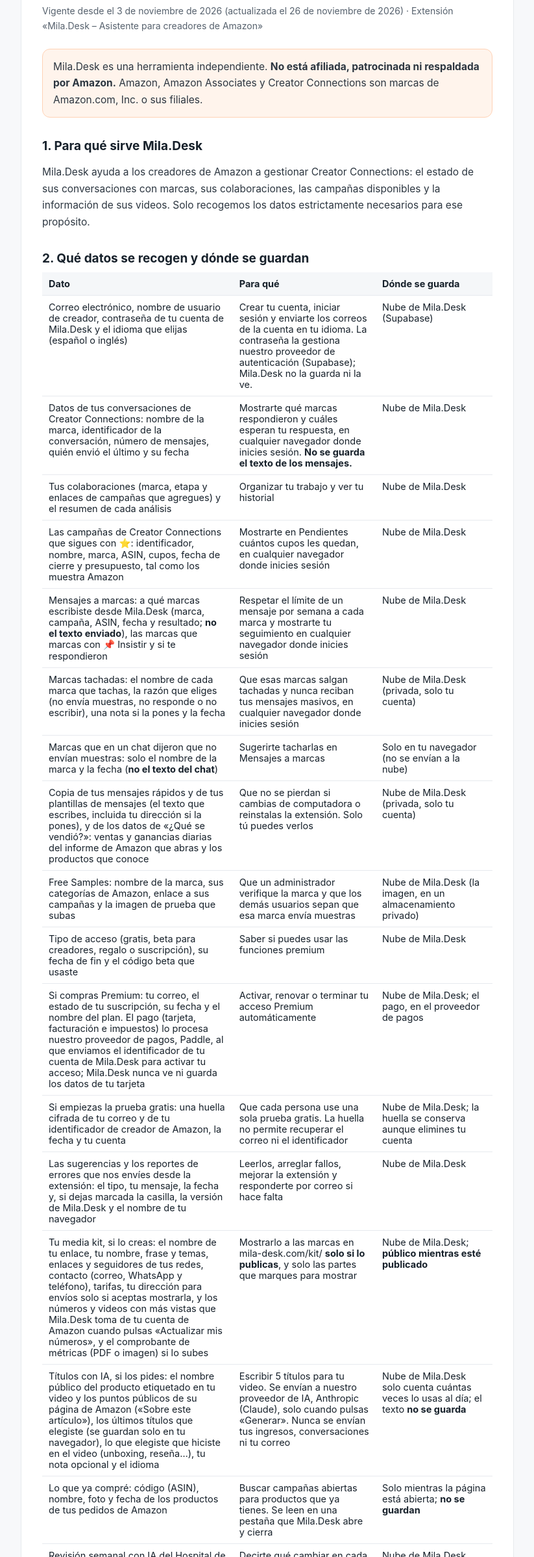
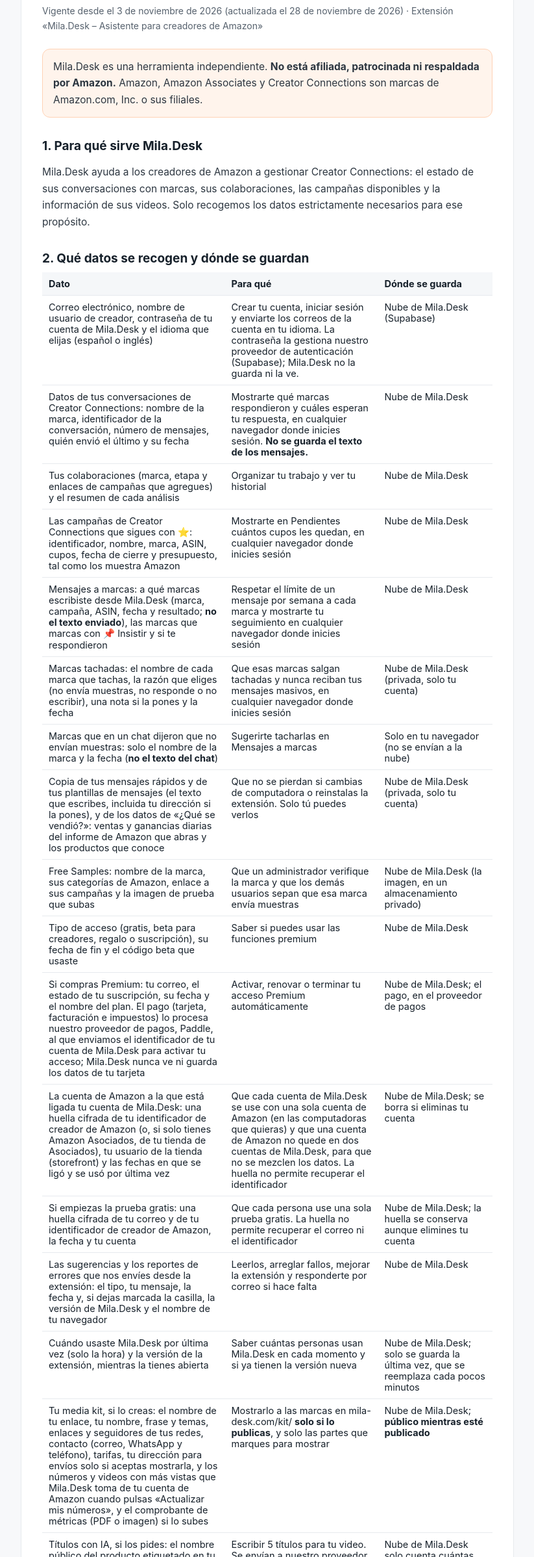
Before and after one commit to milanesproductions-lgtm/mila-desk-pages, a plain HTML site: page privacidad.html in a window 1280 px wide. Shown: the part 164-2560 px from the top of the page at 65% size, without its empty margins (228-1051 px from the left). Drawn offline with Linux system fonts and the light colour scheme.

Commit message:
Privacidad: cuenta de Amazon ligada y En línea (28 de noviembre)

```diff
--- a/privacidad.html
+++ b/privacidad.html
@@ -30,7 +30,7 @@
 <main>
   <div class="brand"><div class="logo">M</div><span>Mila.Desk</span></div>
   <h1>Política de privacidad</h1>
-  <p class="date">Vigente desde el 3 de noviembre de 2026 (actualizada el 26 de noviembre de 2026) · Extensión «Mila.Desk – Asistente para creadores de Amazon»</p>
+  <p class="date">Vigente desde el 3 de noviembre de 2026 (actualizada el 28 de noviembre de 2026) · Extensión «Mila.Desk – Asistente para creadores de Amazon»</p>
 
   <p class="note">Mila.Desk es una herramienta independiente. <strong>No está afiliada, patrocinada ni respaldada por Amazon.</strong> Amazon, Amazon Associates y Creator Connections son marcas de Amazon.com, Inc. o sus filiales.</p>
 
@@ -52,8 +52,10 @@
       <tr><td>Free Samples: nombre de la marca, sus categorías de Amazon, enlace a sus campañas y la imagen de prueba que subas</td><td>Que un administrador verifique la marca y que los demás usuarios sepan que esa marca envía muestras</td><td>Nube de Mila.Desk (la imagen, en un almacenamiento privado)</td></tr>
       <tr><td>Tipo de acceso (gratis, beta para creadores, regalo o suscripción), su fecha de fin y el código beta que usaste</td><td>Saber si puedes usar las funciones premium</td><td>Nube de Mila.Desk</td></tr>
       <tr><td>Si compras Premium: tu correo, el estado de tu suscripción, su fecha y el nombre del plan. El pago (tarjeta, facturación e impuestos) lo procesa nuestro proveedor de pagos, Paddle, al que enviamos el identificador de tu cuenta de Mila.Desk para activar tu acceso; Mila.Desk nunca ve ni guarda los datos de tu tarjeta</td><td>Activar, renovar o terminar tu acceso Premium automáticamente</td><td>Nube de Mila.Desk; el pago, en el proveedor de pagos</td></tr>
+      <tr><td>La cuenta de Amazon a la que está ligada tu cuenta de Mila.Desk: una huella cifrada de tu identificador de creador de Amazon (o, si solo tienes Amazon Asociados, de tu tienda de Asociados), tu usuario de la tienda (storefront) y las fechas en que se ligó y se usó por última vez</td><td>Que cada cuenta de Mila.Desk se use con una sola cuenta de Amazon (en las computadoras que quieras) y que una cuenta de Amazon no quede en dos cuentas de Mila.Desk, para que no se mezclen los datos. La huella no permite recuperar el identificador</td><td>Nube de Mila.Desk; se borra si eliminas tu cuenta</td></tr>
       <tr><td>Si empiezas la prueba gratis: una huella cifrada de tu correo y de tu identificador de creador de Amazon, la fecha y tu cuenta</td><td>Que cada persona use una sola prueba gratis. La huella no permite recuperar el correo ni el identificador</td><td>Nube de Mila.Desk; la huella se conserva aunque elimines tu cuenta</td></tr>
       <tr><td>Las sugerencias y los reportes de errores que nos envíes desde la extensión: el tipo, tu mensaje, la fecha y, si dejas marcada la casilla, la versión de Mila.Desk y el nombre de tu navegador</td><td>Leerlos, arreglar fallos, mejorar la extensión y responderte por correo si hace falta</td><td>Nube de Mila.Desk</td></tr>
+      <tr><td>Cuándo usaste Mila.Desk por última vez (solo la hora) y la versión de la extensión, mientras la tienes abierta</td><td>Saber cuántas personas usan Mila.Desk en cada momento y si ya tienen la versión nueva</td><td>Nube de Mila.Desk; solo se guarda la última vez, que se reemplaza cada pocos minutos</td></tr>
       <tr><td>Tu media kit, si lo creas: el nombre de tu enlace, tu nombre, frase y temas, enlaces y seguidores de tus redes, contacto (correo, WhatsApp y teléfono), tarifas, tu dirección para envíos solo si aceptas mostrarla, y los números y videos con más vistas que Mila.Desk toma de tu cuenta de Amazon cuando pulsas «Actualizar mis números», y el comprobante de métricas (PDF o imagen) si lo subes</td><td>Mostrarlo a las marcas en mila-desk.com/kit/ <strong>solo si lo publicas</strong>, y solo las partes que marques para mostrar</td><td>Nube de Mila.Desk; <strong>público mientras esté publicado</strong></td></tr>
       <tr><td>Títulos con IA, si los pides: el nombre público del producto etiquetado en tu video y los puntos públicos de su página de Amazon («Sobre este artículo»), los últimos títulos que elegiste (se guardan solo en tu navegador), lo que elegiste que hiciste en el video (unboxing, reseña…), tu nota opcional y el idioma</td><td>Escribir 5 títulos para tu video. Se envían a nuestro proveedor de IA, Anthropic (Claude), solo cuando pulsas «Generar». Nunca se envían tus ingresos, conversaciones ni tu correo</td><td>Nube de Mila.Desk solo cuenta cuántas veces lo usas al día; el texto <strong>no se guarda</strong></td></tr>
       <tr><td>Lo que ya compré: código (ASIN), nombre, foto y fecha de los productos de tus pedidos de Amazon</td><td>Buscar campañas abiertas para productos que ya tienes. Se leen en una pestaña que Mila.Desk abre y cierra</td><td>Solo mientras la página está abierta; <strong>no se guardan</strong></td></tr>
```
Also changed, not shown: en/privacidad.html (+3 -1 lines).
